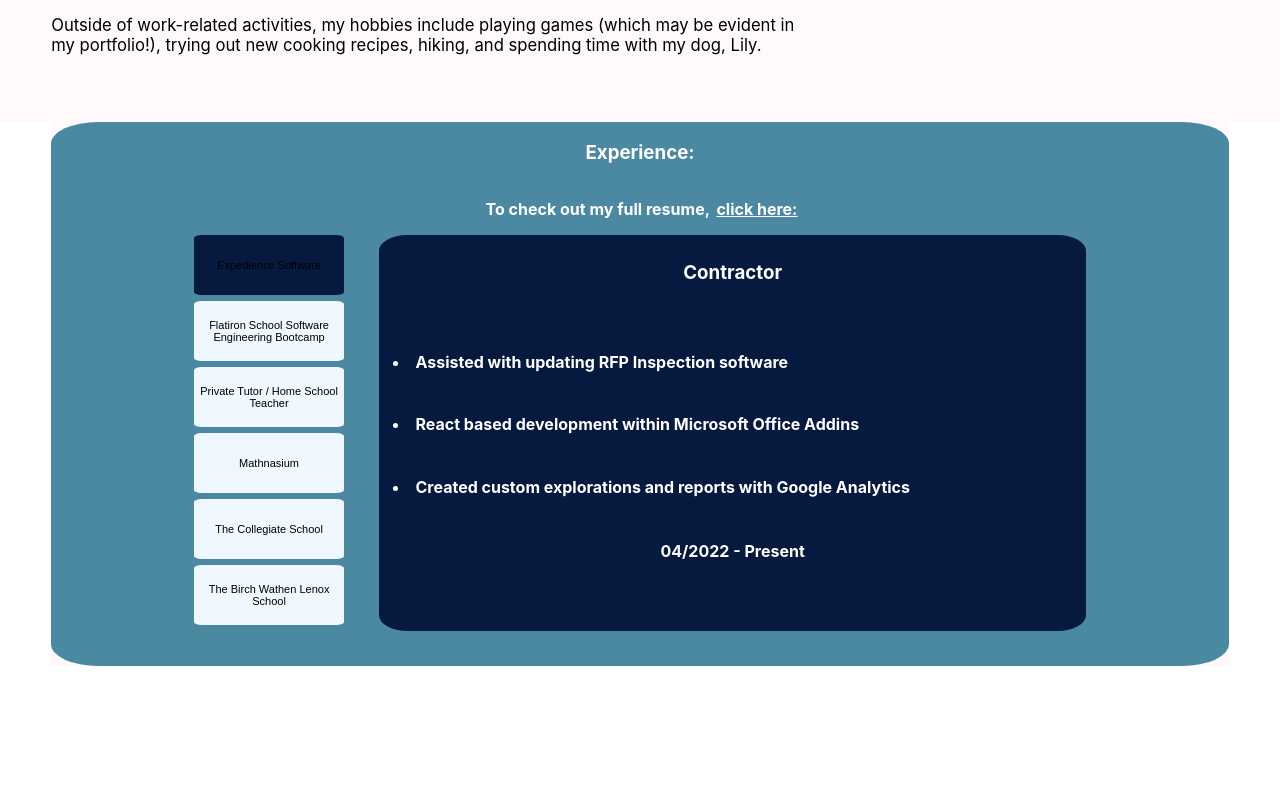
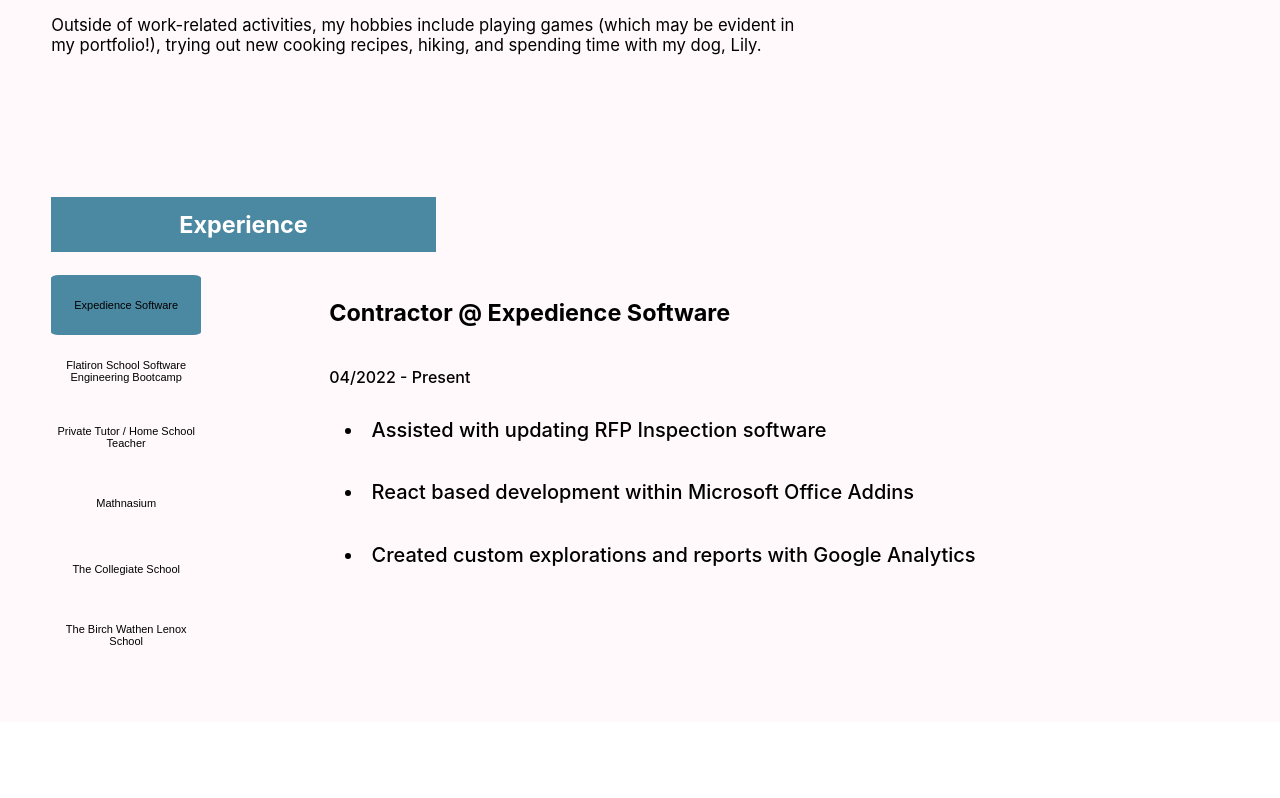
Before and after one commit to dylantoporek/portfolio-project, a React (Create React App) app: page / in a window 1280 px wide. Shown: the part 802-1600 px from the top of the page. Built offline with nearby package versions, Linux system fonts and the light colour scheme.

Commit message:
experience section updates

```diff
--- a/src/App.css
+++ b/src/App.css
@@ -148,7 +148,7 @@
   justify-content: flex-start;
   align-items: center;
   font-size: medium;
-  padding-left: 4%;
+  padding-left: 6%;
   background-color: #FFF9FB;
 }
 
@@ -193,13 +193,17 @@
 
 #home-experience{
   position: relative;
-  width: 92%;
+  align-self: flex-start;
+  word-wrap: normal;
+  width: 100%;
   top: 15%;
-  align-self: flex-start;
   display: flex;
   flex-direction: column;
+  justify-content: flex-start;
+  align-items: flex-start;
+  padding: 4%;
+  font-size: 20px;
   background-color: #FFF9FB;
-  margin-left: 4%;
 }
 
 #home-projects{
@@ -284,15 +288,12 @@
 
 #resume-container{
   position: relative;
-  align-self: center;
-  background-color: #4B88A2;
+  align-self: flex-start;
   font-weight: bold;
   display: flex;
   flex-direction: column;
-  align-items: center;
-  color: white;
+  color: black;
   width: 100%;
-  padding-bottom: 3%;
   border-radius: 4%;
 }
 
@@ -300,18 +301,18 @@
   display: flex;
   flex-direction: row;
   width: 100%;
-  justify-content: center;
+  justify-content: flex-start;
 }
 
 #work-details{
   position: relative;
   width: 60%;
   min-width: 200px;
-  background-color: #061A40;
-  color: white;
+  color: black;
   display: flex;
   flex-direction: column;
-  border-radius: 4%;
+  margin-left: 7%;
+
 }
 
 #work-details-container{
@@ -332,16 +333,37 @@
 }
 
 #work-title{
-  align-self: center;
+  align-self: flex-start;
   justify-self: center;
-  padding-bottom: 5%;
-  padding-top: 1%;
+}
+
+#work-dates{
+  font-size: 16px;
+  position: relative;
+  align-self: start;
+  font-weight: 500;
+
+
 }
 
 .work-details{
   align-self: flex-start;
   margin: 2%;
-  padding-bottom: 2%;
+  padding-bottom: 1%;
+  font-weight: 500;
+}
+
+#resume-link{
+position: relative;
+ align-self: flex-end;
+ margin-right: 10%;
+ padding: .5%;
+ border-width: 5px;
+ color: white;
+ /* background-color: #4B88A2; */
+ border-radius: 10%;
+ top: -80px;
+ z-index: 10;
 }
 
 /* ///////////////////////////     PROJECTS          //////////////////////////////////////// */
@@ -396,7 +418,7 @@
 
 
 .home-link{
-  color: white;
+  color: black;
   position: relative;
   cursor: pointer;
   left: 1%;
@@ -472,7 +494,7 @@
   position: relative;
   margin-left: 1%;
   margin-right: 1%;
-  color: lightgreen;
+  color: white;
 }
 
 .project-image{
--- a/src/components/InteracticeResume.js
+++ b/src/components/InteracticeResume.js
@@ -68,7 +68,7 @@
         if (showExperienceDetails !== e.target.value){
            let wasSelected = document.getElementById(`${showExperienceDetails}`)
            wasSelected.style.backgroundColor = 'aliceblue'
-           e.target.style.backgroundColor = 'lightgreen'
+           e.target.style.backgroundColor = '#4B88A2'
            setShowExperienceDetials(e.target.value)
         } else {
            return null
@@ -78,7 +78,7 @@
     function handleResumeHover(e){
         setIsShown(e.target.value)
         if(showExperienceDetails === e.target.value){
-            e.target.style.backgroundColor = '#061A40'
+            e.target.style.backgroundColor = '#4B88A2'
         }
         else {
             e.target.style.backgroundColor = 'lightblue'
@@ -89,10 +89,10 @@
 
     function handleResumeLeave(e){
         if(showExperienceDetails === e.target.value){
-            e.target.style.backgroundColor = '#061A40'
+            e.target.style.backgroundColor = '#4B88A2'
         }
         else {
-            e.target.style.backgroundColor = 'aliceblue'
+            e.target.style.backgroundColor = '#FFF9FB'
         }
     }
 
@@ -108,7 +108,7 @@
             onClick={handleResumeClick}
             onMouseEnter={handleResumeHover}
             onMouseLeave={handleResumeLeave}
-            style={{backgroundColor: showExperienceDetails === experience.company ? '#061A40' : 'aliceblue'
+            style={{backgroundColor: showExperienceDetails === experience.company ? '#4B88A2' : '#FFF9FB'
             }}>
                 {experience.company}
             </button>
@@ -121,21 +121,16 @@
     })
 
     const workDetailsDisplay = <div id='work-details-container'>
-        <h3 id='work-title'>{targetedExperience.jobTitle}</h3>
+        <h3 id='work-title'>{targetedExperience.jobTitle} @ {targetedExperience.company}</h3>
+        <p id='work-dates'>{targetedExperience.dates}</p>
         {targetedExperience.details[0] ? <li className='work-details'>{targetedExperience.details[0]}</li> : null}
         {targetedExperience.details[1] ? <li className='work-details'>{targetedExperience.details[1]}</li> : null}
         {targetedExperience.details[2] ? <li className='work-details'>{targetedExperience.details[2]}</li> : null}
-        <p id='work-dates'>{targetedExperience.dates}</p>
+
     </div>
 
     return (
         <div id='resume-container'>
-                <h3>Experience:</h3>
-                <p>
-                    To check out my full resume, <a className="home-link" href='https://drive.google.com/file/d/1APNgek--JsLy05tjixRrRFtrf09HVQsY/view?usp=sharing'>click here:</a>
-                </p>
-
-
 
                 <div id='work-container'>
                 <div id='home-experience-container'>
--- a/src/components/Navbar.js
+++ b/src/components/Navbar.js
@@ -18,10 +18,7 @@
             <NavLink id='selected-to-portfolio' to='/portfolio' onClick={handleScrollToTop}>Portfolio</NavLink>
             :
             <NavLink className='navLink' to='/portfolio' onClick={handleScrollToTop}>Portfolio</NavLink>}
-            {/* {selectedPage === 'http://localhost:3000/about' || selectedPage === 'https://dylantoporek.netlify.app/about' ?
-            <NavLink id='selected-to-about' to='/about' onClick={handleScrollToTop}>About</NavLink>
-            :
-            <NavLink className='navLink' to='/about' onClick={handleScrollToTop}>About</NavLink>} */}
+            <a className="navLink" href='https://drive.google.com/file/d/1APNgek--JsLy05tjixRrRFtrf09HVQsY/view?usp=sharing'>Resume</a>
         </div>
     )
 }
--- a/src/components/Pages/Home.js
+++ b/src/components/Pages/Home.js
@@ -129,6 +129,7 @@
             </div>
 
             <div id='home-experience'>
+                <h3 className='section-title'>Experience</h3>
                 <InteractiveResume/>
             </div>
 
```
